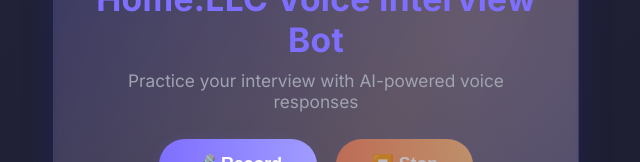
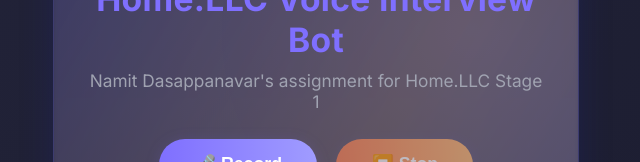
Before and after one commit to namit343/voicebot, a plain HTML site: page frontend/index.html in a window 1280 px wide. Shown: the part 151-313 px from the top of the page, without its empty margins (324-964 px from the left). Drawn offline with Linux system fonts and the light colour scheme.

Commit message:
Update index.html

```diff
--- a/frontend/index.html
+++ b/frontend/index.html
@@ -229,7 +229,7 @@
             />
             <h1>Home.LLC Voice Interview Bot</h1>
             <div class="subtitle">
-                Practice your interview with AI-powered voice responses
+                Namit Dasappanavar's assignment for Home.LLC Stage 1
             </div>
             <div class="recorder">
                 <button id="recordBtn" class="btn btn-record">🎤 Record</button>
```
